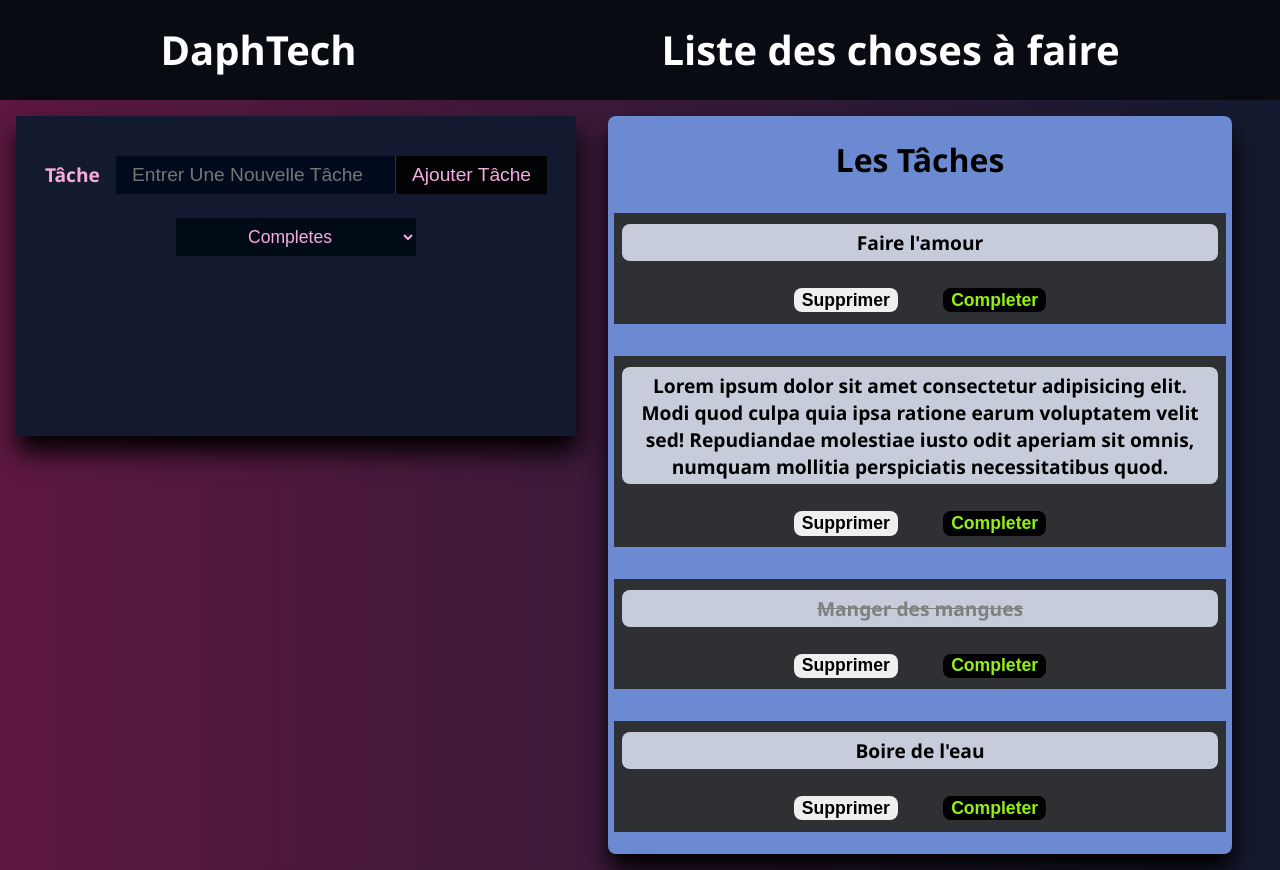
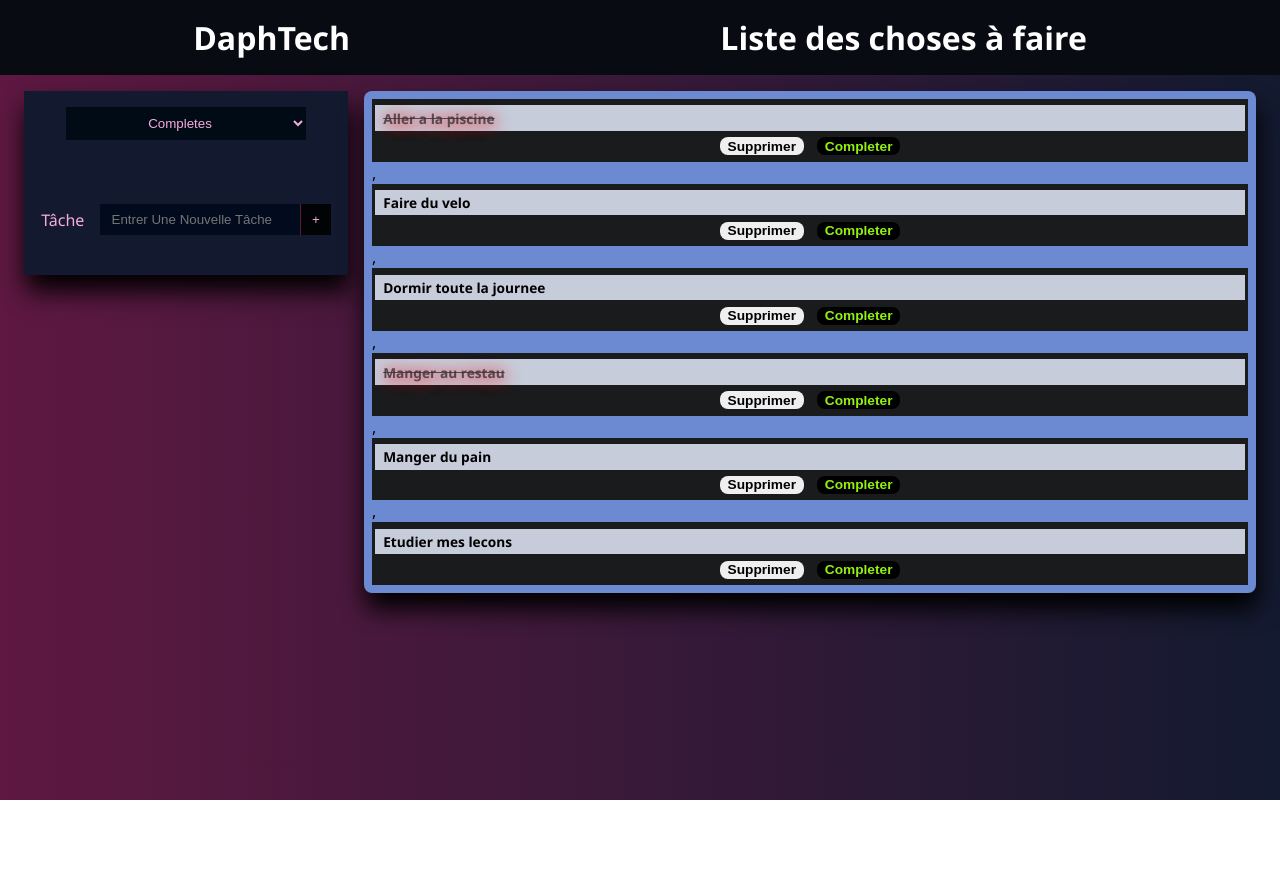
Before and after one commit to daphneej/Planificateur-de-tache, a plain HTML site: page index.html in a window 1280 px wide. After the commit the page ends 800 px from the top, so only its background shows below. Drawn offline with Linux system fonts and the light colour scheme.

Commit message:
Fix the style

```diff
--- a/app/js/scripts.js
+++ b/app/js/scripts.js
@@ -0,0 +1,75 @@
+// SELECTIONS
+const tacheListe = _('#tacheListe');
+
+
+/* -------------------------------------------------------------------- */
+
+
+
+
+// CLASSES
+
+/* class Tache */
+class Tache{
+    constructor(tacheText, tacheComplete = false){
+        this.tacheText = tacheText;
+        this.tacheComplete = tacheComplete;
+    }
+}
+
+/* class User Interface */
+class UI{
+
+    static listerTaches(){
+        const taches = [
+            new Tache("Aller a la piscine", true),
+            new Tache("Faire du velo", false),
+            new Tache("Dormir toute la journee", false),
+            new Tache("Manger au restau", true),
+            new Tache("Manger du pain"),
+            new Tache("Etudier mes lecons", false)
+        ];
+
+        let tacheDivs = new Array();
+
+        taches.forEach((tache)=>{
+            tacheDivs.push(UI.ajouterTache(tache));
+        });
+        tacheListe.innerHTML = tacheDivs;
+    }
+
+    static ajouterTache(tache){
+        let completeClass = (tache.tacheComplete) ? "complete" : "incomplete";
+        let tacheText = tache.tacheText;
+
+        let div = `
+            <div class ="tache">
+                <li class="tacheTexte ${completeClass}">
+                    ${tacheText}
+                </li>
+                <div class="tacheControl">
+                    <button class="tacheSup">Supprimer</button>
+                    <button class="tacheComp">Completer</button>
+                </div>
+            </div>
+        `;
+        return div;
+    }
+}
+/* -------------------------------------------------------------------- */
+
+
+
+// EVENTS
+document.addEventListener('DOMContentLoaded', UI.listerTaches());
+/* -------------------------------------------------------------------- */
+
+
+
+// FUNCTIONS
+function _(selector) { return document.querySelector(selector); }
+/* -------------------------------------------------------------------- */
+
+
+
+UI.ajouterTache(new Tache('Marcher sur la mer', false));
--- a/app/scss/_globals.scss
+++ b/app/scss/_globals.scss
@@ -31,8 +31,6 @@ html{
 
             * {
                 color: #010b15;
-                font-size: 2.5rem;
-                margin: .4rem;
                 text-align: center;
                 color: #ffffff;
             }
@@ -46,15 +44,13 @@ html{
             flex-wrap: wrap;
 
             #formeTache {
-                width: 35rem;
-                height: 20rem;
+                flex: 1;
                 display: flex;
                 flex-direction: column;
                 align-items: center;
                 padding: 1rem;
                 background-color: #131a30;
-                font-weight: bold;
-                margin-bottom: 5rem;
+                margin: 0 .5rem 1.5rem;
                 box-shadow: .1rem 1rem 1.5rem #000000;
 
                 #tacheInfos{
@@ -67,15 +63,13 @@ html{
 
                 #tacheLabel {
                     margin-right: 1rem;
-                    font-size: 1.2rem;
                 }
 
                 #tache,
                 #ajoutTache {
-                    font-size: 1.2rem;
                     border: none;
                     outline: none;
-                    padding: .5rem 1rem;
+                    padding: .5rem .7rem;
                     margin: 1.5rem 0;
                     color: #f7ABdf;
                 }
@@ -100,17 +94,17 @@ html{
                     border: none;
                     outline: none;
                     padding: .5rem;
-                    font-size: 1.1rem;
+                    margin-bottom: 2.5rem;
                     cursor: pointer;
                 }
             }
 
             #tacheListe {
-                flex: 1;
+                flex: 3;
                 display: flex;
                 flex-direction: column;
-                margin: 0 2rem;
-                padding: .4rem;
+                margin: 0 .5rem;
+                padding: .5rem;
                 border-radius: .5rem;
                 background-color: #6b8ad1;
                 box-shadow: .1rem 1rem 1.5rem #000000;
@@ -125,56 +119,53 @@ html{
                     flex-direction: column;
                     justify-content: space-around;
                     align-items: center;
-                    margin: 1rem 0;
-                    padding: .5rem;
-                    background-color: #2f3033;
+                    padding: .2rem;
+                    background-color: #1a1b1d;
 
                     .tacheTexte {
                         width: 100%;
                         font-weight: bold;
-                        font-size: 1.2rem;
-                        padding: .3rem;
-                        margin: .2rem auto 1.5rem auto;
-                        text-align: center;
+                        padding: .2rem .5rem;
+                        margin: .2rem auto .2rem auto;
                         background-color: #c6ccda;
-                        border-radius: .5rem;
+                        font-size: .856rem;
                     }
 
                     .tacheControl {
-                        width: 50%;
                         display: flex;
                         justify-content: space-around;
                         align-items: center;
-                        padding: .1rem auto;
                     }
 
                     .tacheSup {
+                        cursor: pointer;
                         margin: .2rem .4rem;
-                        cursor: pointer;
                         border-radius: .5rem;
                         padding: .1rem .5rem;
-                        font-size: 1.1rem;
+                        font-size: .856rem;
                         font-weight: bold;
                         outline: none;
                         border: none;
                     }
 
                     .tacheComp {
+                        cursor: pointer;
                         margin: .2rem .4rem;
-                        cursor: pointer;
                         font-weight: bold;
                         background-color: #000000;
                         color: #93f010;
                         border-radius: .5rem;
                         padding: .1rem .5rem;
-                        font-size: 1.1rem;
+                        font-size: .856rem;
                         outline: none;
                         border: none;
                     }
 
                     .complete {
                         text-decoration: line-through;
-                        color: gray;
+                        font-weight: bold;
+                        text-shadow: .1rem .1rem 1rem #fe0000;
+                        color: rgba(53, 53, 61, 0.823);
                     }
                 }
             }
--- a/index.html
+++ b/index.html
@@ -11,23 +11,24 @@
 
         <header id="header">
             <h1 id="logo">DaphTech</h1>
-            <h3 id="titre">Liste des choses à faire</h3>
+            <h1 id="titre">Liste des choses à faire</h1>
         </header>
 
         <section id="container">
             <form id="formeTache">
-
-                <div id="tacheInfos">
-                    <label id="tacheLabel" for="tache">Tâche</label>
-                    <input type="text"id="tache" placeholder="Entrer Une Nouvelle Tâche">
-                    <button id="ajoutTache">Ajouter Tâche</button>
-                </div>
 
                 <select  id="filtre">
                     <option value="touteTache">Toutes Les Tâches</option>
                     <option selected value="Complete">Completes</option>
                     <option value="incomplete">Incompletes</option>
                 </select>
+
+                <div id="tacheInfos">
+                    <label id="tacheLabel" for="tache">Tâche</label>
+                    <input type="text"id="tache" placeholder="Entrer Une Nouvelle Tâche">
+                    <button id="ajoutTache">+</button>
+                </div>
+
             </form>
 
             <ul id="tacheListe">
@@ -66,6 +67,6 @@
             </ul>
         </section>
 
-        <script src="./app/scripts.js"></script>
+        <script src="./app/js/scripts.js"></script>
     </body>
 </html>
```
Also changed, not shown: css/styles.css.
